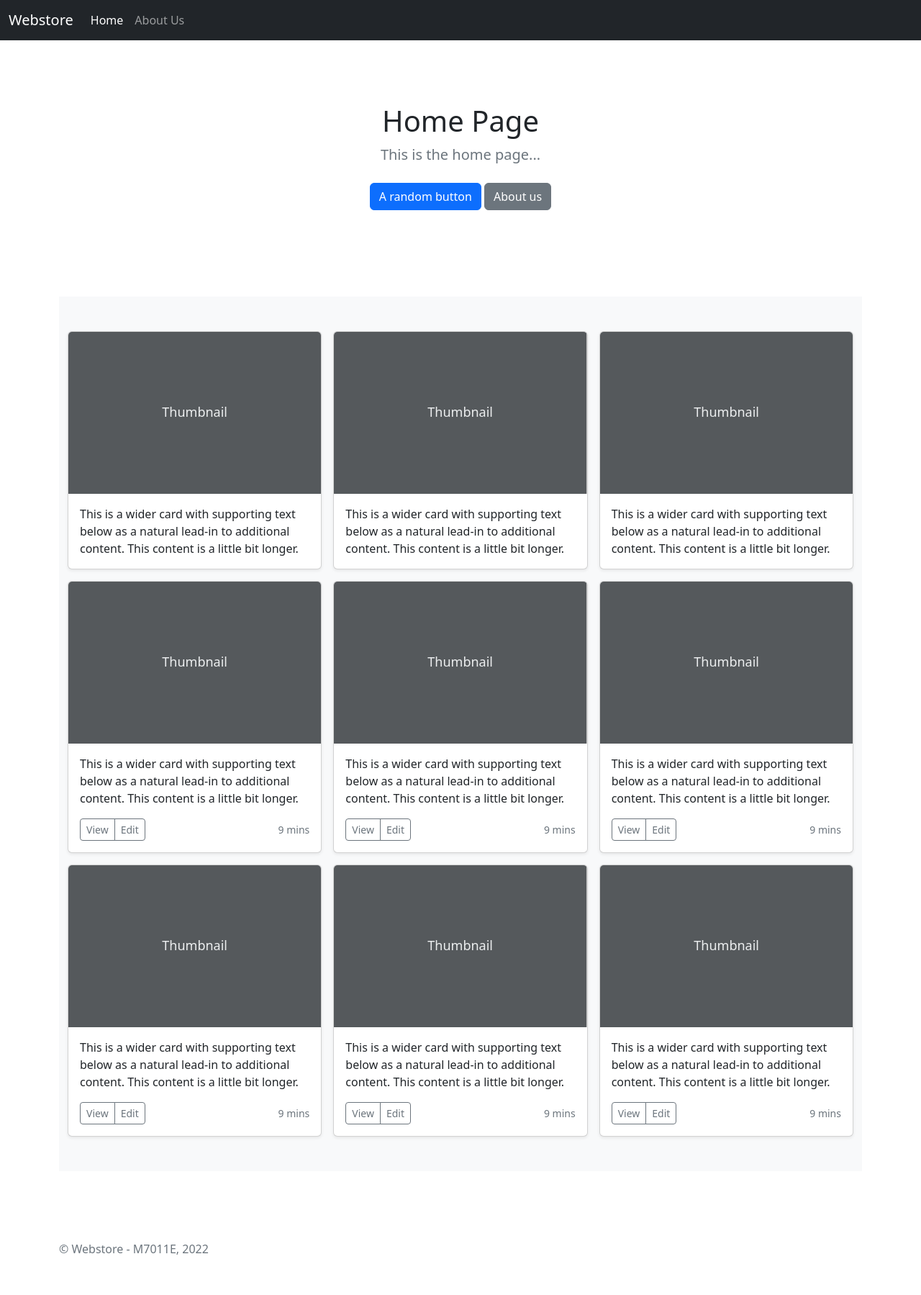
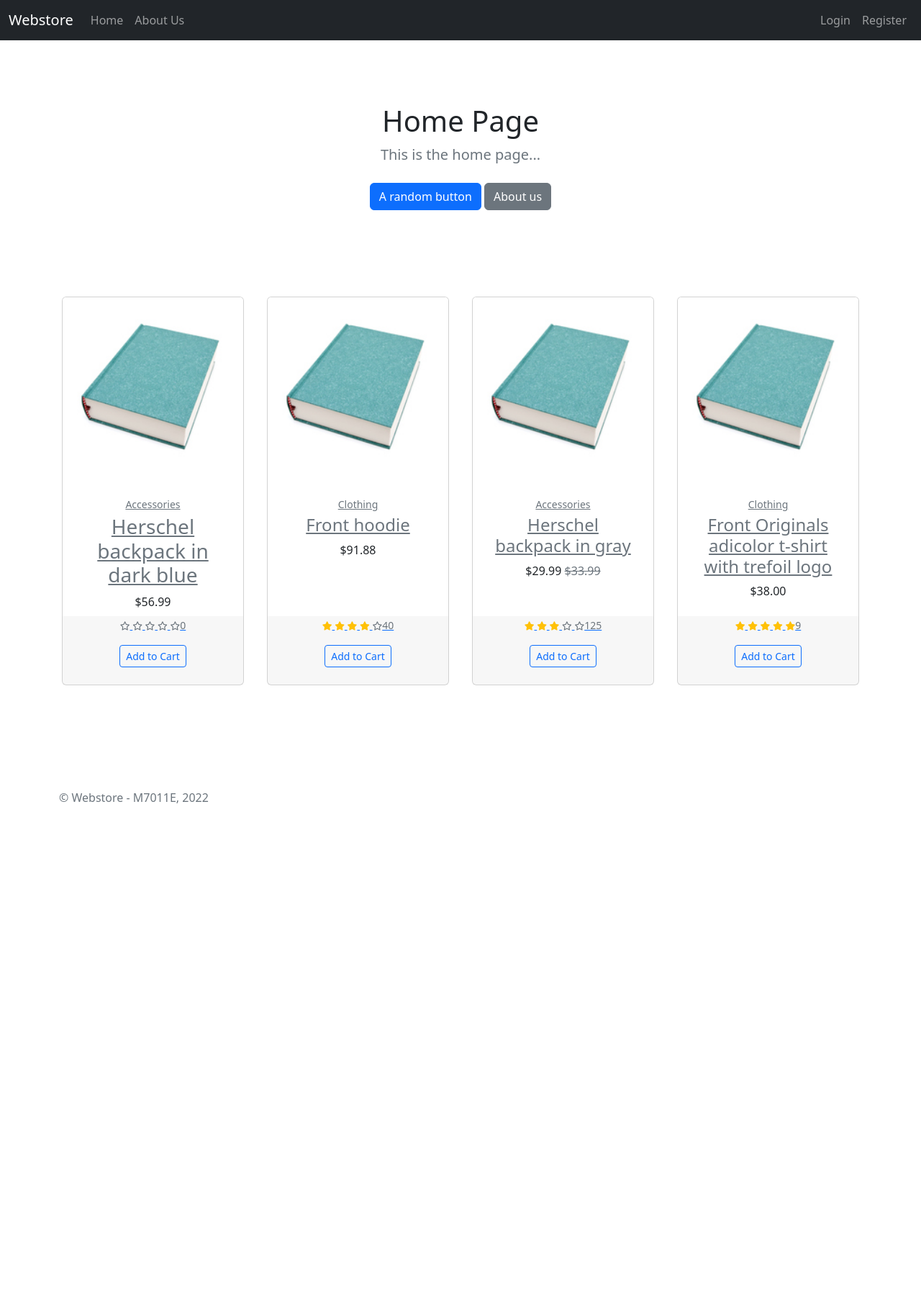
Before and after one commit to naddah-5/M7011E, a Django app: page / in a window 1280 px wide. Shown: the whole page at 72% size. After the commit the page ends 1116 px from the top, so only its background shows below. Run offline with Django 4.2, Linux system fonts and the light colour scheme; some libraries are stand-ins or nearby versions.

Commit message:
Changed home, added login, register to navbar

```diff
--- a/webstore/templates/includes/_menu.html
+++ b/webstore/templates/includes/_menu.html
@@ -6,12 +6,23 @@
         <span class="navbar-toggler-icon"></span>
       </button>
       <div class="collapse navbar-collapse" id="navbarCollapse" style="">
+
         <ul class="navbar-nav me-auto mb-2 mb-md-0">
           <li class="nav-item">
-            <a class="nav-link active" aria-current="page" href="{% url 'webstore:home' %}">Home</a>
+            <a class="nav-link" aria-current="page" href="{% url 'webstore:home' %}">Home</a>
           </li>
           <li class="nav-item">
             <a class="nav-link" href="{% url 'webstore:about_us' %}">About Us</a>
+          </li>
+
+          <!-- Right Side -->
+        </ul>
+        <ul class="navbar-nav ml-auto">
+          <li class="nav-item">
+            <a class="nav-link" href="{% url 'webstore:login' %}">Login</a>
+          </li>
+          <li class="nav-item">
+            <a class="nav-link" href="{% url 'webstore:register' %}">Register</a>
           </li>
         </ul>
       </div>
--- a/webstore/templates/layouts/public_base.html
+++ b/webstore/templates/layouts/public_base.html
@@ -12,7 +12,7 @@
   <meta name="keywords" content="Django Tutorials, Best Python Tutorials {% block keywords %}{% endblock %}">
 
   <link href="{% static 'css/bootstrap.min.css' %}" rel="stylesheet">
-
+  <script src="https://kit.fontawesome.com/baf4fea852.js" crossorigin="anonymous"></script>
 </head>
 <body>
 
--- a/webstore/templates/pages/home.html
+++ b/webstore/templates/pages/home.html
@@ -14,61 +14,6 @@
 
 {% block content %}
 
-<style>
-  .bd-placeholder-img {
-    font-size: 1.125rem;
-    text-anchor: middle;
-    -webkit-user-select: none;
-    -moz-user-select: none;
-    user-select: none;
-  }
-
-  @media (min-width: 768px) {
-    .bd-placeholder-img-lg {
-      font-size: 3.5rem;
-    }
-  }
-
-  .b-example-divider {
-    height: 3rem;
-    background-color: rgba(0, 0, 0, .1);
-    border: solid rgba(0, 0, 0, .15);
-    border-width: 1px 0;
-    box-shadow: inset 0 .5em 1.5em rgba(0, 0, 0, .1), inset 0 .125em .5em rgba(0, 0, 0, .15);
-  }
-
-  .b-example-vr {
-    flex-shrink: 0;
-    width: 1.5rem;
-    height: 100vh;
-  }
-
-  .bi {
-    vertical-align: -.125em;
-    fill: currentColor;
-  }
-
-  .nav-scroller {
-    position: relative;
-    z-index: 2;
-    height: 2.75rem;
-    overflow-y: hidden;
-  }
-
-  .nav-scroller .nav {
-    display: flex;
-    flex-wrap: nowrap;
-    padding-bottom: 1rem;
-    margin-top: -1px;
-    overflow-x: auto;
-    text-align: center;
-    white-space: nowrap;
-    -webkit-overflow-scrolling: touch;
-  }
-</style>
-
-
-
   <section class="py-5 text-center">
     <div class="row py-lg-5">
       <div class="col-lg-6 col-md-8 mx-auto">
@@ -83,137 +28,168 @@
   </section>
 
 
-  <div class="album py-5 bg-light">
-    <div class="container">
+<!-- Products -->
+<div class="row mx-n2 mx-sm-n3">
+  <div class="col-6 col-lg-3 px-2 px-sm-3 mb-3 mb-sm-5">
+  <!-- Product -->
+  <div class="card text-center h-100">
+    <div class="position-relative">
+      <img class="card-img-top" src="{% static "webstore/media/book.jpg" %}" alt="Image Description">
 
-      <div class="row row-cols-1 row-cols-sm-2 row-cols-md-3 g-3">
-        <div class="col">
-          <div class="card shadow-sm">
-            <svg class="bd-placeholder-img card-img-top" width="100%" height="225" xmlns="http://www.w3.org/2000/svg" role="img" aria-label="Placeholder: Thumbnail" preserveAspectRatio="xMidYMid slice" focusable="false"><title>Placeholder</title><rect width="100%" height="100%" fill="#55595c"/><text x="50%" y="50%" fill="#eceeef" dy=".3em">Thumbnail</text></svg>
-
-            <div class="card-body">
-              <p class="card-text">This is a wider card with supporting text below as a natural lead-in to additional content. This content is a little bit longer.</p>
+      <div class="position-absolute top-0 left-0 pt-3 pl-3">
+        <span class="badge badge-success badge-pill">New arrival</span>
       </div>
     </div>
-        </div>
-        <div class="col">
-          <div class="card shadow-sm">
-            <svg class="bd-placeholder-img card-img-top" width="100%" height="225" xmlns="http://www.w3.org/2000/svg" role="img" aria-label="Placeholder: Thumbnail" preserveAspectRatio="xMidYMid slice" focusable="false"><title>Placeholder</title><rect width="100%" height="100%" fill="#55595c"/><text x="50%" y="50%" fill="#eceeef" dy=".3em">Thumbnail</text></svg>
 
-            <div class="card-body">
-              <p class="card-text">This is a wider card with supporting text below as a natural lead-in to additional content. This content is a little bit longer.</p>
-            </div>
-          </div>
-        </div>
-        <div class="col">
-          <div class="card shadow-sm">
-            <svg class="bd-placeholder-img card-img-top" width="100%" height="225" xmlns="http://www.w3.org/2000/svg" role="img" aria-label="Placeholder: Thumbnail" preserveAspectRatio="xMidYMid slice" focusable="false"><title>Placeholder</title><rect width="100%" height="100%" fill="#55595c"/><text x="50%" y="50%" fill="#eceeef" dy=".3em">Thumbnail</text></svg>
-
-            <div class="card-body">
-              <p class="card-text">This is a wider card with supporting text below as a natural lead-in to additional content. This content is a little bit longer.</p>
+    <div class="card-body pt-4 px-4 pb-0">
+      <div class="mb-2">
+        <a class="d-inline-block text-secondary small font-weight-medium mb-1" href="#">Accessories</a>
+        <h3 class="font-size-1 font-weight-normal">
+          <a class="text-secondary" href="#">Herschel backpack in dark blue</a>
+        </h3>
+        <div class="d-block font-size-1">
+          <span class="font-weight-medium">$56.99</span>
         </div>
       </div>
     </div>
 
-        <div class="col">
-          <div class="card shadow-sm">
-            <svg class="bd-placeholder-img card-img-top" width="100%" height="225" xmlns="http://www.w3.org/2000/svg" role="img" aria-label="Placeholder: Thumbnail" preserveAspectRatio="xMidYMid slice" focusable="false"><title>Placeholder</title><rect width="100%" height="100%" fill="#55595c"/><text x="50%" y="50%" fill="#eceeef" dy=".3em">Thumbnail</text></svg>
-
-            <div class="card-body">
-              <p class="card-text">This is a wider card with supporting text below as a natural lead-in to additional content. This content is a little bit longer.</p>
-              <div class="d-flex justify-content-between align-items-center">
-                <div class="btn-group">
-                  <button type="button" class="btn btn-sm btn-outline-secondary">View</button>
-                  <button type="button" class="btn btn-sm btn-outline-secondary">Edit</button>
+    <div class="card-footer border-0 pt-0 pb-4 px-4">
+      <div class="mb-3">
+        <a class="d-inline-flex align-items-center small" href="#">
+          <div class="text-warning mr-2">
+            <small class="far fa-star text-muted"></small>
+            <small class="far fa-star text-muted"></small>
+            <small class="far fa-star text-muted"></small>
+            <small class="far fa-star text-muted"></small>
+            <small class="far fa-star text-muted"></small>
           </div>
-                <small class="text-muted">9 mins</small>
+          <span class="text-secondary">0</span>
+        </a>
+      </div>
+      <button type="button" class="btn btn-sm btn-outline-primary btn-sm-wide btn-pill transition-3d-hover">Add to Cart</button>
     </div>
   </div>
+  <!-- End Product -->
 </div>
+
+<div class="col-6 col-lg-3 px-2 px-sm-3 mb-3 mb-sm-5">
+  <!-- Product -->
+  <div class="card text-center h-100">
+    <div class="position-relative">
+      <img class="card-img-top" src="{% static "webstore/media/book.jpg" %}" alt="Image Description">
     </div>
-        <div class="col">
-          <div class="card shadow-sm">
-            <svg class="bd-placeholder-img card-img-top" width="100%" height="225" xmlns="http://www.w3.org/2000/svg" role="img" aria-label="Placeholder: Thumbnail" preserveAspectRatio="xMidYMid slice" focusable="false"><title>Placeholder</title><rect width="100%" height="100%" fill="#55595c"/><text x="50%" y="50%" fill="#eceeef" dy=".3em">Thumbnail</text></svg>
 
-            <div class="card-body">
-              <p class="card-text">This is a wider card with supporting text below as a natural lead-in to additional content. This content is a little bit longer.</p>
-              <div class="d-flex justify-content-between align-items-center">
-                <div class="btn-group">
-                  <button type="button" class="btn btn-sm btn-outline-secondary">View</button>
-                  <button type="button" class="btn btn-sm btn-outline-secondary">Edit</button>
-                </div>
-                <small class="text-muted">9 mins</small>
-              </div>
-            </div>
-          </div>
-        </div>
-        <div class="col">
-          <div class="card shadow-sm">
-            <svg class="bd-placeholder-img card-img-top" width="100%" height="225" xmlns="http://www.w3.org/2000/svg" role="img" aria-label="Placeholder: Thumbnail" preserveAspectRatio="xMidYMid slice" focusable="false"><title>Placeholder</title><rect width="100%" height="100%" fill="#55595c"/><text x="50%" y="50%" fill="#eceeef" dy=".3em">Thumbnail</text></svg>
-
-            <div class="card-body">
-              <p class="card-text">This is a wider card with supporting text below as a natural lead-in to additional content. This content is a little bit longer.</p>
-              <div class="d-flex justify-content-between align-items-center">
-                <div class="btn-group">
-                  <button type="button" class="btn btn-sm btn-outline-secondary">View</button>
-                  <button type="button" class="btn btn-sm btn-outline-secondary">Edit</button>
-                </div>
-                <small class="text-muted">9 mins</small>
-              </div>
+    <div class="card-body pt-4 px-4 pb-0">
+      <div class="mb-2">
+        <a class="d-inline-block text-secondary small font-weight-medium mb-1" href="#">Clothing</a>
+        <h4 class="font-size-1 font-weight-normal">
+          <a class="text-secondary" href="#">Front hoodie</a>
+        </h4>
+        <div class="d-block">
+          <span class="font-weight-medium">$91.88</span>
         </div>
       </div>
     </div>
 
-        <div class="col">
-          <div class="card shadow-sm">
-            <svg class="bd-placeholder-img card-img-top" width="100%" height="225" xmlns="http://www.w3.org/2000/svg" role="img" aria-label="Placeholder: Thumbnail" preserveAspectRatio="xMidYMid slice" focusable="false"><title>Placeholder</title><rect width="100%" height="100%" fill="#55595c"/><text x="50%" y="50%" fill="#eceeef" dy=".3em">Thumbnail</text></svg>
-
-            <div class="card-body">
-              <p class="card-text">This is a wider card with supporting text below as a natural lead-in to additional content. This content is a little bit longer.</p>
-              <div class="d-flex justify-content-between align-items-center">
-                <div class="btn-group">
-                  <button type="button" class="btn btn-sm btn-outline-secondary">View</button>
-                  <button type="button" class="btn btn-sm btn-outline-secondary">Edit</button>
+    <div class="card-footer border-0 pt-0 pb-4 px-4">
+      <div class="mb-3">
+        <a class="d-inline-flex align-items-center small" href="#">
+          <div class="text-warning mr-2">
+            <small class="fas fa-star"></small>
+            <small class="fas fa-star"></small>
+            <small class="fas fa-star"></small>
+            <small class="fas fa-star"></small>
+            <small class="far fa-star text-muted"></small>
           </div>
-                <small class="text-muted">9 mins</small>
+          <span class="text-secondary">40</span>
+        </a>
+      </div>
+      <button type="button" class="btn btn-sm btn-outline-primary btn-sm-wide btn-pill transition-3d-hover">Add to Cart</button>
     </div>
   </div>
+  <!-- End Product -->
+</div>
+
+<div class="col-6 col-lg-3 px-2 px-sm-3 mb-3 mb-sm-5">
+  <!-- Product -->
+  <div class="card text-center h-100">
+    <div class="position-relative">
+      <img class="card-img-top" src="{% static "webstore/media/book.jpg" %}" alt="Image Description">
+
+      <div class="position-absolute top-0 left-0 pt-3 pl-3">
+        <span class="badge badge-danger badge-pill">Sold out</span>
       </div>
     </div>
-        <div class="col">
-          <div class="card shadow-sm">
-            <svg class="bd-placeholder-img card-img-top" width="100%" height="225" xmlns="http://www.w3.org/2000/svg" role="img" aria-label="Placeholder: Thumbnail" preserveAspectRatio="xMidYMid slice" focusable="false"><title>Placeholder</title><rect width="100%" height="100%" fill="#55595c"/><text x="50%" y="50%" fill="#eceeef" dy=".3em">Thumbnail</text></svg>
 
-            <div class="card-body">
-              <p class="card-text">This is a wider card with supporting text below as a natural lead-in to additional content. This content is a little bit longer.</p>
-              <div class="d-flex justify-content-between align-items-center">
-                <div class="btn-group">
-                  <button type="button" class="btn btn-sm btn-outline-secondary">View</button>
-                  <button type="button" class="btn btn-sm btn-outline-secondary">Edit</button>
-                </div>
-                <small class="text-muted">9 mins</small>
-              </div>
-            </div>
-          </div>
-        </div>
-        <div class="col">
-          <div class="card shadow-sm">
-            <svg class="bd-placeholder-img card-img-top" width="100%" height="225" xmlns="http://www.w3.org/2000/svg" role="img" aria-label="Placeholder: Thumbnail" preserveAspectRatio="xMidYMid slice" focusable="false"><title>Placeholder</title><rect width="100%" height="100%" fill="#55595c"/><text x="50%" y="50%" fill="#eceeef" dy=".3em">Thumbnail</text></svg>
-
-            <div class="card-body">
-              <p class="card-text">This is a wider card with supporting text below as a natural lead-in to additional content. This content is a little bit longer.</p>
-              <div class="d-flex justify-content-between align-items-center">
-                <div class="btn-group">
-                  <button type="button" class="btn btn-sm btn-outline-secondary">View</button>
-                  <button type="button" class="btn btn-sm btn-outline-secondary">Edit</button>
-                </div>
-                <small class="text-muted">9 mins</small>
-              </div>
-            </div>
-          </div>
-        </div>
+    <div class="card-body pt-4 px-4 pb-0">
+      <div class="mb-2">
+        <a class="d-inline-block text-secondary small font-weight-medium mb-1" href="#">Accessories</a>
+        <h4 class="font-size-1 font-weight-normal">
+          <a class="text-secondary" href="#">Herschel backpack in gray</a>
+        </h4>
+        <div class="d-block font-size-1">
+          <span class="font-weight-medium">$29.99</span>
+          <span class="text-secondary ml-1"><del>$33.99</del></span>
         </div>
       </div>
     </div>
 
+    <div class="card-footer border-0 pt-0 pb-4 px-4">
+      <div class="mb-3">
+        <a class="d-inline-flex align-items-center small" href="#">
+          <div class="text-warning mr-2">
+            <small class="fas fa-star"></small>
+            <small class="fas fa-star"></small>
+            <small class="fas fa-star"></small>
+            <small class="far fa-star text-muted"></small>
+            <small class="far fa-star text-muted"></small>
+          </div>
+          <span class="text-secondary">125</span>
+        </a>
+      </div>
+      <button type="button" class="btn btn-sm btn-outline-primary btn-sm-wide btn-pill transition-3d-hover">Add to Cart</button>
+    </div>
+  </div>
+  <!-- End Product -->
+</div>
+
+<div class="col-6 col-lg-3 px-2 px-sm-3 mb-3 mb-sm-5">
+  <!-- Product -->
+  <div class="card text-center h-100">
+    <div class="position-relative">
+      <img class="card-img-top" src="{% static "webstore/media/book.jpg" %}" alt="Image Description">
+    </div>
+
+    <div class="card-body pt-4 px-4 pb-0">
+      <div class="mb-2">
+        <a class="d-inline-block text-secondary small font-weight-medium mb-1" href="#">Clothing</a>
+        <h4 class="font-size-1 font-weight-normal">
+          <a class="text-secondary" href="#">Front Originals adicolor t-shirt with trefoil logo</a>
+        </h4>
+        <div class="d-block">
+          <span class="font-weight-medium">$38.00</span>
+        </div>
+      </div>
+    </div>
+
+    <div class="card-footer border-0 pt-0 pb-4 px-4">
+      <div class="mb-3">
+        <a class="d-inline-flex align-items-center small" href="#">
+          <div class="text-warning mr-2">
+            <small class="fas fa-star"></small>
+            <small class="fas fa-star"></small>
+            <small class="fas fa-star"></small>
+            <small class="fas fa-star"></small>
+            <small class="fas fa-star"></small>
+          </div>
+          <span class="text-secondary">9</span>
+        </a>
+      </div>
+      <button type="button" class="btn btn-sm btn-outline-primary btn-sm-wide btn-pill transition-3d-hover">Add to Cart</button>
+    </div>
+  </div>
+  <!-- End Product -->
+</div>
+</div>
+<!-- End Products -->
 {% endblock %}
--- a/webstore/urls.py
+++ b/webstore/urls.py
@@ -1,4 +1,5 @@
 from django.urls import path
+from django.contrib.staticfiles.urls import staticfiles_urlpatterns
 
 from .views import home, about_us, login, register
 
@@ -10,3 +11,5 @@
     path('login', login, name = 'login'),
     path('register', register, name = 'register'),
 ]
+
+urlpatterns += staticfiles_urlpatterns()
--- a/webstore/views.py
+++ b/webstore/views.py
@@ -34,4 +34,4 @@
         pass1 = request.POST["pass1"]
 
         # Authenticate och logga in
-    return render(request, 'pages/login.html', context=context)
+    return render(request, 'pages/login.html')
```
Also changed, not shown: webstore/static/webstore/media/book.jpg (added). Lines whose indentation alone changed are shown as unchanged.
